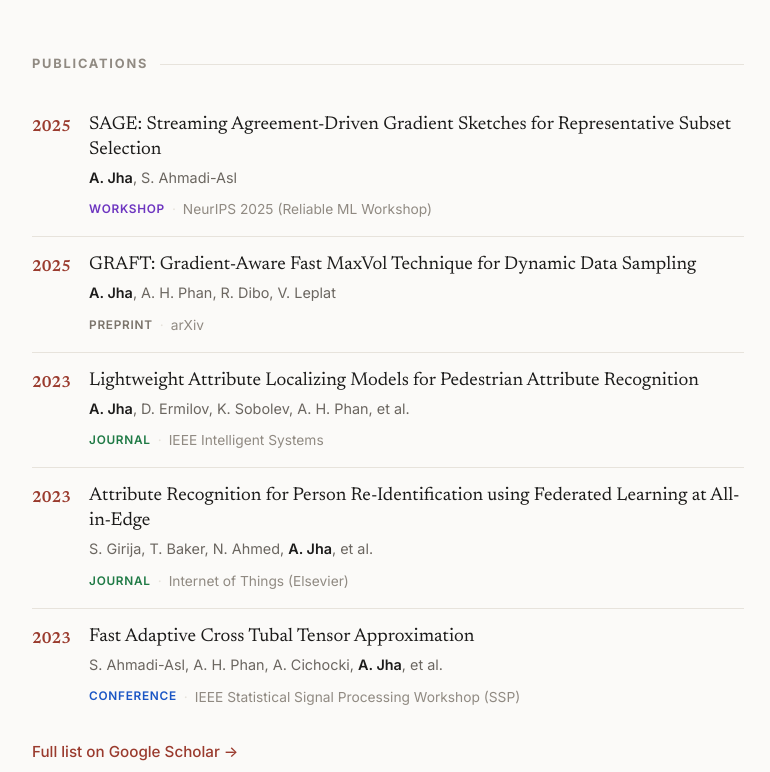
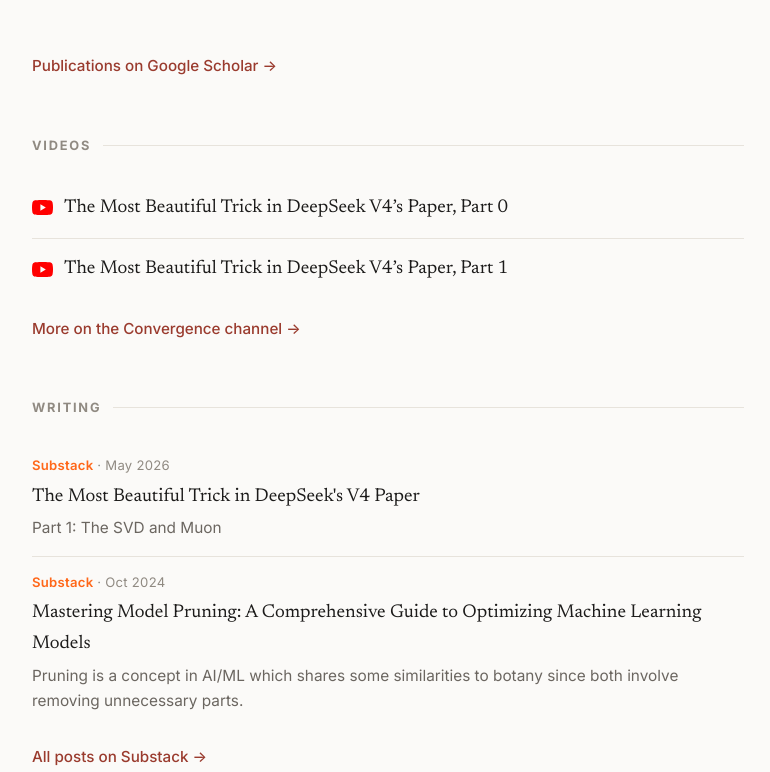
Before and after one commit to ashishjv1/ashishjv1.github.io, a plain HTML site: page index.html in a window 1280 px wide. Shown: the part 1070-1842 px from the top of the page, without its empty margins (252-1022 px from the left). Drawn offline with Linux system fonts and the light colour scheme.

Commit message:
Minimize Publications to a single Scholar link
De-emphasize academic signal for engineering roles; full list stays on
Google Scholar.

```diff
--- a/index.html
+++ b/index.html
@@ -353,76 +353,10 @@
     </section>
 
     <!-- ============================================================
-         PUBLICATIONS
-         badge classes: journal | conf | work | pre
-         To link a paper, wrap its .pub-title text in <a href="...">…</a>
+         PUBLICATIONS  —  kept minimal; full list lives on Google Scholar
          ============================================================ -->
     <section id="publications">
-      <h2>Publications</h2>
-      <ol class="pubs">
-
-        <li>
-          <div class="pub-year">2025</div>
-          <div>
-            <p class="pub-title">SAGE: Streaming Agreement-Driven Gradient Sketches for Representative Subset Selection</p>
-            <p class="pub-authors"><b>A. Jha</b>, S. Ahmadi-Asl</p>
-            <div class="pub-tags">
-              <span class="badge work">Workshop</span>
-              <span class="pub-venue">NeurIPS 2025 (Reliable ML Workshop)</span>
-            </div>
-          </div>
-        </li>
-
-        <li>
-          <div class="pub-year">2025</div>
-          <div>
-            <p class="pub-title">GRAFT: Gradient-Aware Fast MaxVol Technique for Dynamic Data Sampling</p>
-            <p class="pub-authors"><b>A. Jha</b>, A. H. Phan, R. Dibo, V. Leplat</p>
-            <div class="pub-tags">
-              <span class="badge pre">Preprint</span>
-              <span class="pub-venue">arXiv</span>
-            </div>
-          </div>
-        </li>
-
-        <li>
-          <div class="pub-year">2023</div>
-          <div>
-            <p class="pub-title">Lightweight Attribute Localizing Models for Pedestrian Attribute Recognition</p>
-            <p class="pub-authors"><b>A. Jha</b>, D. Ermilov, K. Sobolev, A. H. Phan, et al.</p>
-            <div class="pub-tags">
-              <span class="badge journal">Journal</span>
-              <span class="pub-venue">IEEE Intelligent Systems</span>
-            </div>
-          </div>
-        </li>
-
-        <li>
-          <div class="pub-year">2023</div>
-          <div>
-            <p class="pub-title">Attribute Recognition for Person Re-Identification using Federated Learning at All-in-Edge</p>
-            <p class="pub-authors">S. Girija, T. Baker, N. Ahmed, <b>A. Jha</b>, et al.</p>
-            <div class="pub-tags">
-              <span class="badge journal">Journal</span>
-              <span class="pub-venue">Internet of Things (Elsevier)</span>
-            </div>
-          </div>
-        </li>
-
-        <li>
-          <div class="pub-year">2023</div>
-          <div>
-            <p class="pub-title">Fast Adaptive Cross Tubal Tensor Approximation</p>
-            <p class="pub-authors">S. Ahmadi-Asl, A. H. Phan, A. Cichocki, <b>A. Jha</b>, et al.</p>
-            <div class="pub-tags">
-              <span class="badge conf">Conference</span>
-              <span class="pub-venue">IEEE Statistical Signal Processing Workshop (SSP)</span>
-            </div>
-          </div>
-        </li>
-
-      </ol>
-      <p class="more"><a href="https://scholar.google.com/citations?user=vEignyAAAAAJ&hl=en">Full list on Google Scholar →</a></p>
+      <p class="more"><a href="https://scholar.google.com/citations?user=vEignyAAAAAJ&hl=en">Publications on Google Scholar →</a></p>
     </section>
 
     <!-- ============================================================
```
